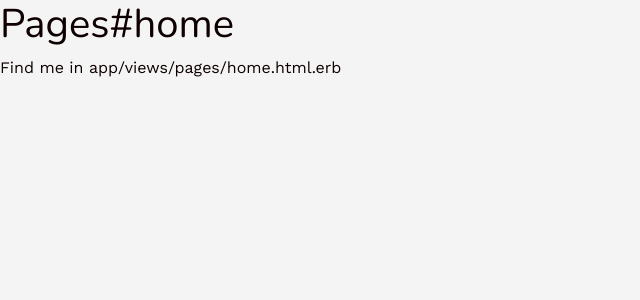
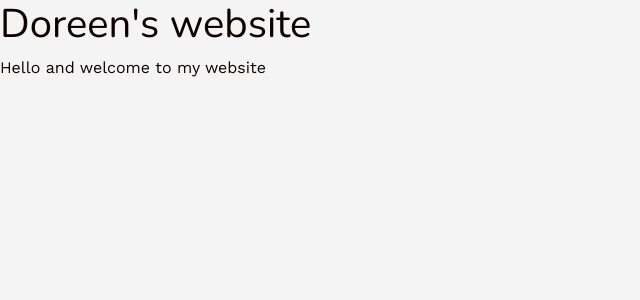
Before and after one commit to dora13l/doreenspage, a Rails app: page / in a window 1280 px wide. Shown: the top 300 px of the page, without its empty margins (0-640 px from the left). Run offline with Rails 7, Linux system fonts and the light colour scheme; style sheets or scripts are compiled from the project's sources; some libraries are stand-ins or nearby versions.

Commit message:
home view start

```diff
--- a/app/views/pages/home.html.erb
+++ b/app/views/pages/home.html.erb
@@ -1,2 +1,2 @@
-<h1>Pages#home</h1>
-<p>Find me in app/views/pages/home.html.erb</p>
+<h1>Doreen's website</h1>
+<p>Hello and welcome to my website</p>
```
